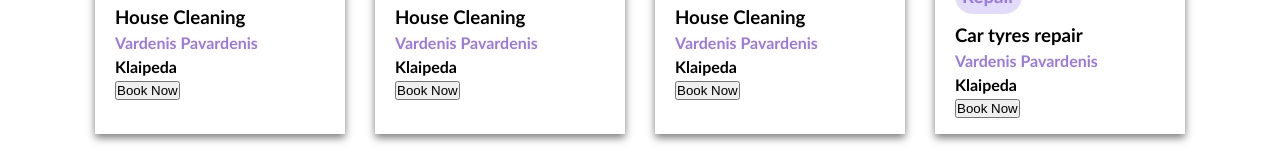
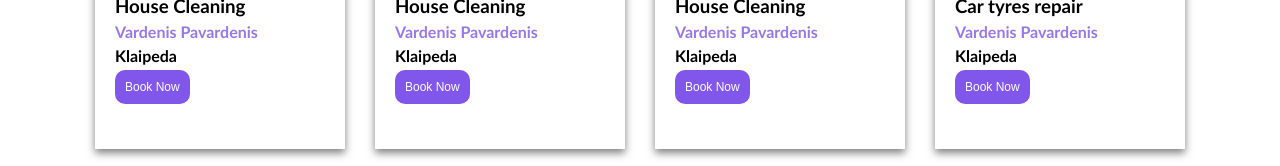
Before and after one commit to LaurynasKl/home-service-app, a React (Vite) app: page / in a window 1280 px wide. Shown: the part 1042-1208 px from the top of the page. Built offline with nearby package versions, Linux system fonts and the light colour scheme.

Commit message:
scss update

```diff
--- a/src/components/category/CategoryCard.jsx
+++ b/src/components/category/CategoryCard.jsx
@@ -50,7 +50,7 @@ export function CategoryCard() {
                         <h3 className={style.company}>{card.company}</h3>
                         <h4 className={style.name}>{card.name}</h4>
                         <h4 className={style.place}>{card.place}</h4>
-                    <button onClick={() => navigate(routes.searchCategory)}>Book Now</button>
+                    <button className={style.btn} onClick={() => navigate(routes.searchCategory)}>Book Now</button>
                     </div>
                 </div>
             ))}
--- a/src/components/category/CategoryCard.module.scss
+++ b/src/components/category/CategoryCard.module.scss
@@ -15,6 +15,7 @@
   }
   img {
     width: 100%;
+    height: 40%;
   }
 }
 .category {
```
